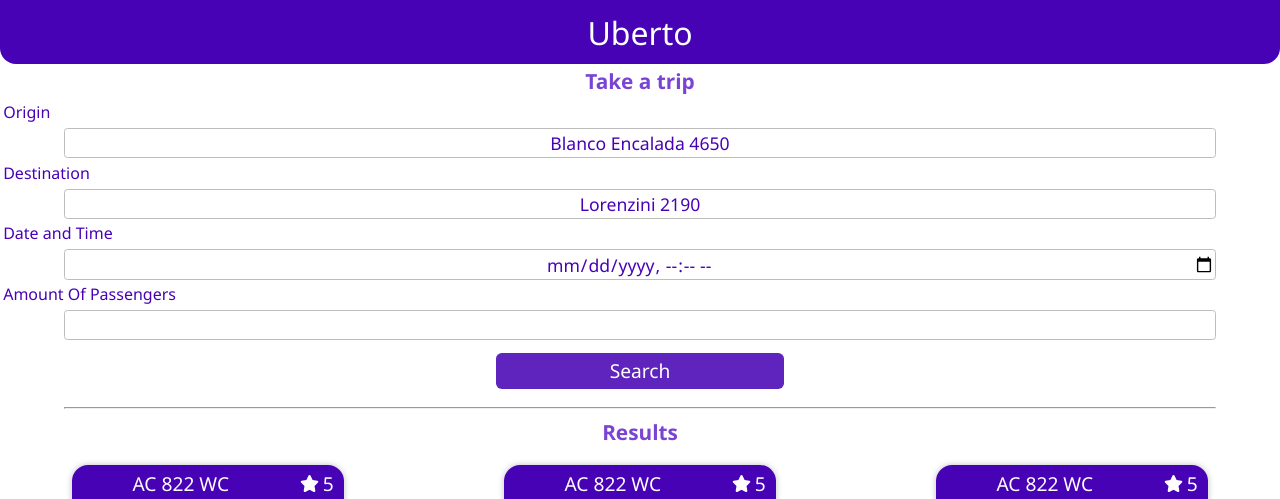
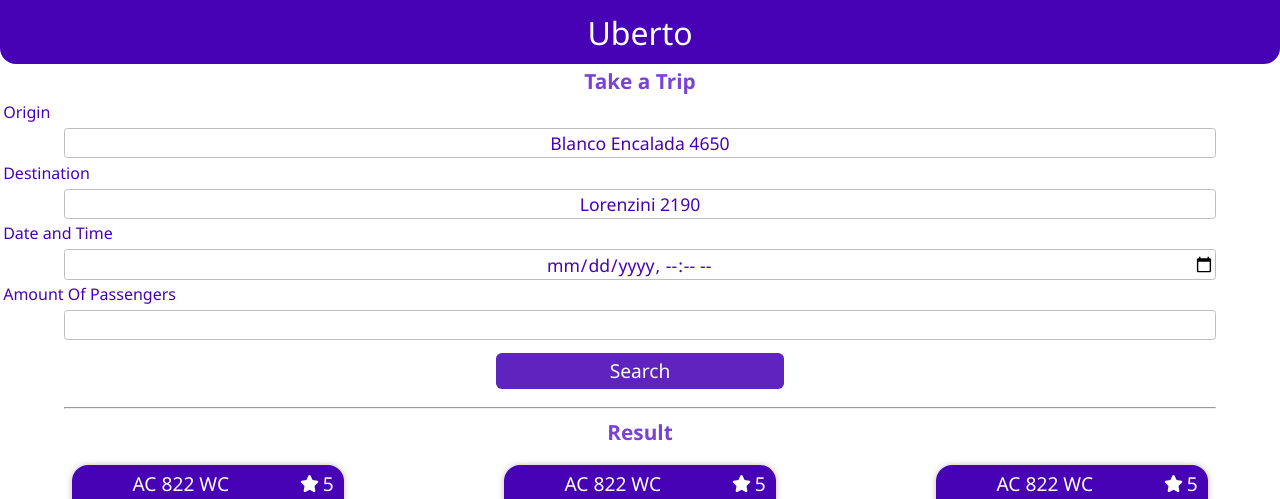
Before and after one commit to Adrianibarra97/uberto-app-frontend, a React (Vite) app: page /home-driver in a window 1280 px wide. Shown: the top 499 px of the page. Built offline with nearby package versions, Linux system fonts and the light colour scheme.

Commit message:
refactor title component

```diff
--- /dev/null
+++ b/src/components/title-component/TitleComponent.css
@@ -0,0 +1,9 @@
+.title-component {
+    display: flex;
+    height: 10%;
+    width: 100%;
+    align-items:center;
+    justify-content: center;
+    color: #7a43d3;
+    font-size: 1.3em;
+}
--- /dev/null
+++ b/src/components/title-component/TitleComponent.tsx
@@ -0,0 +1,11 @@
+import './TitleComponent.css'
+
+interface propTitleComponent {
+  text: String
+}
+
+export const TitleComponent = (propTitle: propTitleComponent) => {
+  return (
+    <h1 className="title-component">{propTitle.text}</h1>
+  )
+}
--- a/src/pages/home/Home.css
+++ b/src/pages/home/Home.css
@@ -5,13 +5,3 @@
     height: 49%;
     overflow: hidden;
 }
-
-.title-component {
-    display: flex;
-    height: 10%;
-    width: 100%;
-    align-items:center;
-    justify-content: center;
-    color: #7a43d3;
-    font-size: 1.3em;
-}
--- a/src/pages/home/Home.tsx
+++ b/src/pages/home/Home.tsx
@@ -1,18 +1,19 @@
 import { DivisionComponent } from '../../components/division-component/DivisionComponent'
 import { FormPassenger } from '../../components/form-passenger/FormPassenger'
 import { GridComponent } from '../../components/grid/GridComponent'
+import { TitleComponent } from '../../components/title-component/TitleComponent'
 import './Home.css'
 
 export const Home = () => {
   return (
     <div className='main-layout'>
         <div className='home-container-items'>
-          <h1 className="title-component">Take a trip</h1>
+          <TitleComponent text='Take a Trip' />
           <FormPassenger />
         </div>
         <DivisionComponent />
         <div className='home-container-items'>
-          <h2 className='title-component'>Results</h2>
+          <TitleComponent text = 'Result' />
           <GridComponent />
         </div>
     </div>
```
Also changed, not shown: 1 other file (tests, documents, lock files or other folders).
